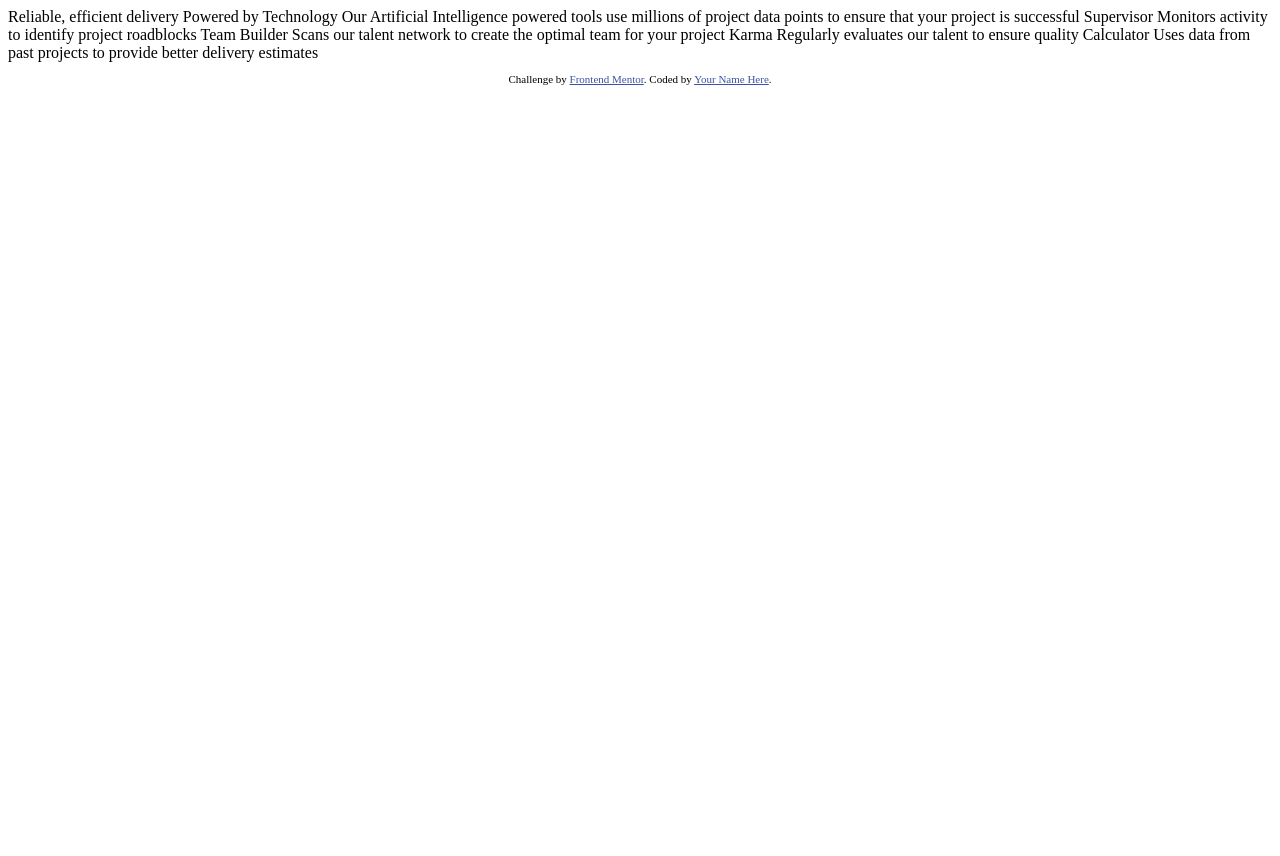
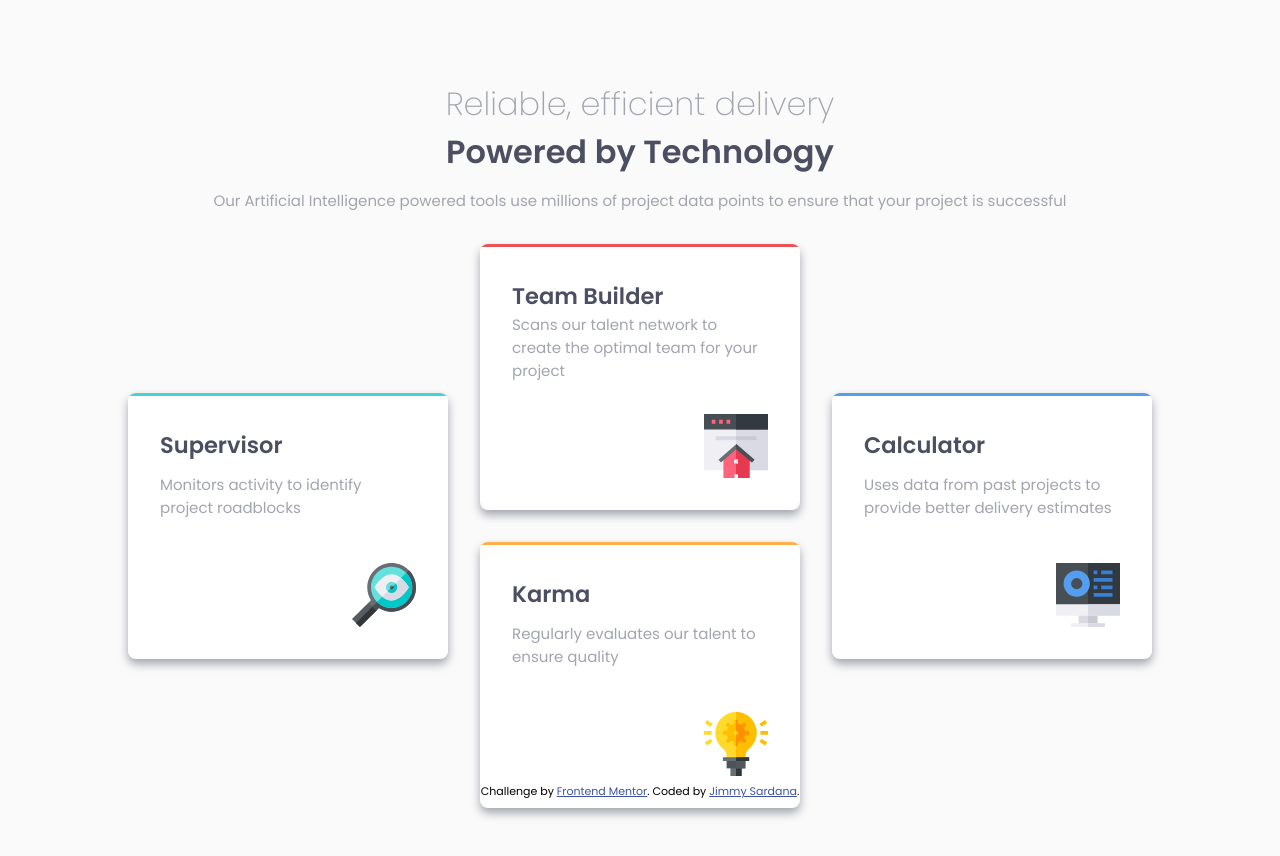
Before and after one commit to JimmySardana/frontendmentor-05, a plain HTML site: page index.html in a window 1280 px wide. Before the commit the page ends 800 px from the top, so only its background shows below. Drawn offline with Linux system fonts and the light colour scheme.

Commit message:
Final Edit

```diff
--- a/index.html
+++ b/index.html
@@ -10,36 +10,61 @@
 
   <!-- Feel free to remove these styles or customise in your own stylesheet 👍 -->
   <style>
-    .attribution { font-size: 11px; text-align: center; }
+    .attribution { font-size: 11px; text-align: center; position: fixed; bottom: 0;}
     .attribution a { color: hsl(228, 45%, 44%); }
   </style>
+
+  <link rel="stylesheet" href="styles.css">
+  <link rel="preconnect" href="https://fonts.googleapis.com">
+  <link rel="preconnect" href="https://fonts.gstatic.com" crossorigin>
+  <link href="https://fonts.googleapis.com/css2?family=Poppins:wght@200;400;600&display=swap" rel="stylesheet">
+
 </head>
 <body>
 
-  Reliable, efficient delivery
-  Powered by Technology
-
-  Our Artificial Intelligence powered tools use millions of project data points
-  to ensure that your project is successful
-
-  Supervisor
-  Monitors activity to identify project roadblocks
-
-  Team Builder
-  Scans our talent network to create the optimal team for your project
-
-  Karma
-  Regularly evaluates our talent to ensure quality
-
-  Calculator
-  Uses data from past projects to provide better delivery estimates
-
-
-  <footer>
+  <main>
+    <div class="container">
+      <header>
+        <h1>Reliable, efficient delivery</h1>
+        <h1>Powered by Technology</h1>
+        <p>Our Artificial Intelligence powered tools use millions of project data points
+          to ensure that your project is successful</p>
+      </header>
+      <div class="grid__container">
+        <div class="card grid__item-1">
+          <div class="card__content card-1">
+            <h2>Supervisor</h2>
+            <p>Monitors activity to identify project roadblocks</p>
+            <div class="pic"><img src="./images/icon-supervisor.svg" alt="Supervisor"></div>
+          </div>
+        </div>
+        <div class="card grid__item-2">
+          <div class="card__content card-2">
+            <h2>Team Builder</h2>
+            <p>Scans our talent network to create the optimal team for your project</p>
+            <div class="pic"><img src="./images/icon-team-builder.svg" alt="Team Builder"></div>
+          </div>
+        </div>
+        <div class="card grid__item-3">
+          <div class="card__content card-3">
+            <h2>Karma</h2>
+            <p>Regularly evaluates our talent to ensure quality</p>
+            <div class="pic"><img src="./images/icon-karma.svg" alt="Karma"></div>
+          </div>
+        </div>
+        <div class="card grid__item-4">
+          <div class="card__content card-4">
+            <h2>Calculator</h2>
+            <p>Uses data from past projects to provide better delivery estimates</p>
+            <div class="pic"><img src="./images/icon-calculator.svg" alt="Calculator"></div>
+          </div>
+        </div>
+      </div>
+    </div>
     <p class="attribution">
       Challenge by <a href="https://www.frontendmentor.io?ref=challenge" target="_blank">Frontend Mentor</a>.
-      Coded by <a href="#">Your Name Here</a>.
+      Coded by <a href="#">Jimmy Sardana</a>.
     </p>
-  </footer>
+  </main>
 </body>
 </html>
--- /dev/null
+++ b/styles.css
@@ -0,0 +1,147 @@
+* {
+    padding: 0;
+    margin: 0;
+    box-sizing: border-box;
+}
+
+body {
+    position: relative;
+    font-family: Poppins;
+    font-size: .94rem;
+    background-color: hsl(0, 0%, 98%);
+}
+
+header {
+    text-align: center;
+    margin-bottom: 2rem;
+}
+
+header h1 {
+    font-size: 1.6rem;
+}
+
+header h1:nth-of-type(1) {
+    color: hsl(229, 6%, 66%);
+    font-weight: 200;
+}
+
+header h1:nth-of-type(2) {
+    color: hsl(234, 12%, 34%);
+    font-weight: 600;
+}
+
+header p {
+    margin-top: .8rem;
+    color: hsl(229, 6%, 66%);
+}
+
+main {
+    position: relative;
+    padding: 5rem 0;
+    min-height: 100vh;
+    display: flex;
+    justify-content: center;
+    align-items: center;
+    flex-direction: column;
+}
+
+.container {
+    width: 85%;
+}
+
+.grid__container {
+    display: grid;
+    grid-template-columns: 1fr;
+    grid-template-rows: repeat(4, 1fr);
+    row-gap: 2rem;
+}
+
+.card {
+    background-color: white;
+    overflow: hidden;
+    border-radius: .5rem;
+    box-shadow: 0 5px 10px hsl(229, 6%, 66%);
+}
+
+.card-1 {
+    border-top: 3px solid hsl(180, 62%, 55%);
+}
+.card-2 {
+    border-top: 3px solid hsl(0, 78%, 62%);
+}
+.card-3 {
+    border-top: 3px solid hsl(34, 97%, 64%);
+}
+.card-4 {
+    border-top: 3px solid hsl(212, 86%, 64%);
+}
+
+.card__content {
+    display: flex;
+    flex-direction: column;
+    justify-content: space-between;
+    padding: 2rem;
+    width: 100%;
+    height: 100%;
+}
+
+.card__content h2 {
+    font-weight: 600;
+    color: hsl(234, 12%, 34%);
+}
+
+.card__content p {
+    margin-bottom: 2rem;
+    color: hsl(229, 6%, 66%);
+}
+
+.card .pic {
+    display: flex;
+    align-items: center;
+    justify-content: flex-end;
+}
+
+@media screen and (min-width: 720px) {
+
+    header h1 {
+        font-size: 2rem;
+    }
+
+    .grid__container {
+        grid-template-columns: 1fr 1fr;
+        grid-template-rows: 1fr 1fr;
+        column-gap: 2rem;
+    }
+}
+
+@media screen and (min-width:1200px) {
+    .grid__container {
+        grid-template-columns: repeat(6, 1fr);
+        grid-template-rows: repeat(4, 1fr);
+        column-gap: 1rem;
+        justify-items: center;
+    }
+
+    .grid__item-1 {
+        justify-self: end;
+        grid-area: 2 / 1 / 4 / 3;
+    }
+
+    .grid__item-2 {
+        grid-area: 1 / 3 / 3 / 5;
+    }
+
+    .grid__item-3 {
+        grid-area: 3 / 3 / 5 / 5;
+    }
+
+    .grid__item-4 {
+        justify-self: start;
+        grid-area: 2 / 5 / 4 / 7;
+    }
+
+    .card {
+        max-width: 320px;
+    }
+
+}
```
